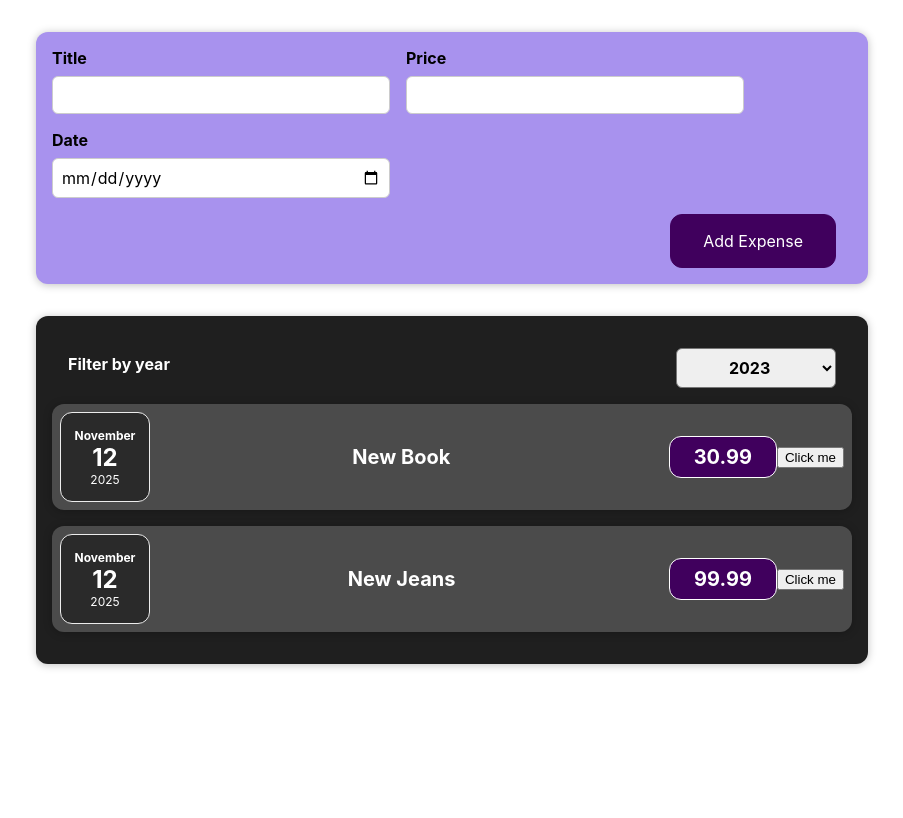
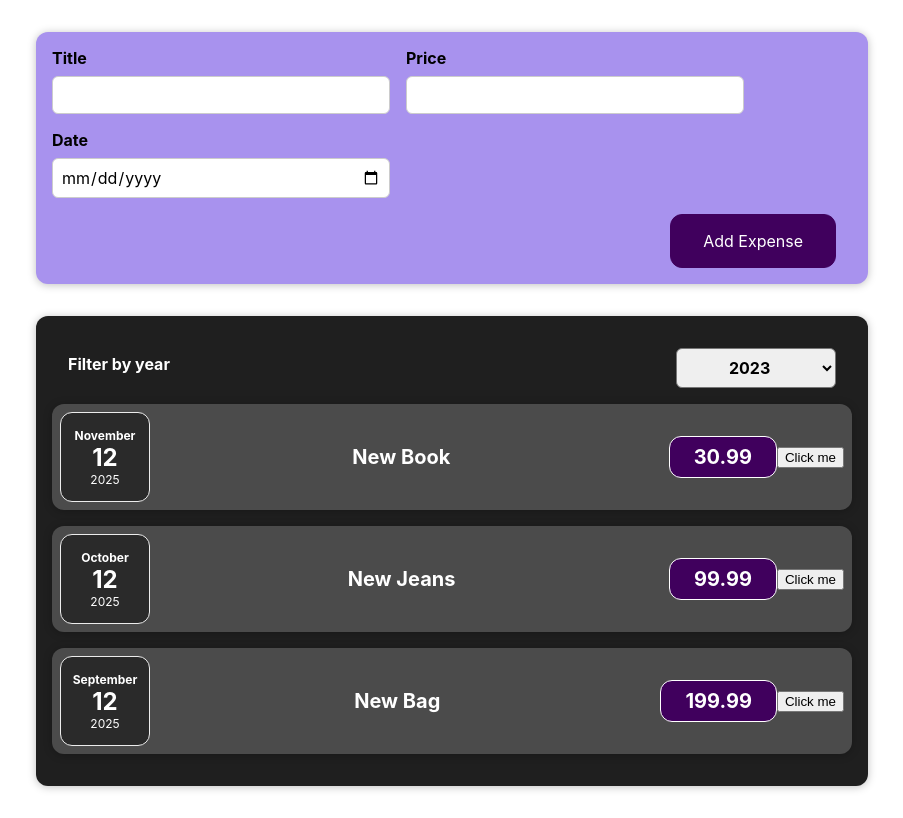
Before and after one commit to matssaaren/expenses, a React (Create React App) app: page / in a window 1280 px wide. Shown: the whole page, without its empty margins (188-1091 px from the left). Built offline with nearby package versions, Linux system fonts and the light colour scheme.

Commit message:
13. Vormi andmete kuvamine nimekirjast

```diff
--- a/src/App.js
+++ b/src/App.js
@@ -1,32 +1,43 @@
 import './App.css';
 import Expenses from './components/Expenses/Expenses'
 import NewExpense from './components/NewExpense/NewExpense'
-function App() {
-  // Pooleli 7. Komponentide kompositsioon ja failis Card.js
+import { useState } from 'react';
+
 const DUMMY_EXPENSES = [
   {
-      key: 1,
+    id: 'id1',
     date: new Date(2025, 10, 12),
     title: 'New Book',
     amount: 30.99
   },
   {
-      key: 2,
-      date: new Date(2025, 10, 12),
+    id: 'id2',
+    date: new Date(2025, 9, 12),
     title: 'New Jeans',
     amount: 99.99
+  },
+  {
+    id: 'id3',
+    date: new Date(2025, 8, 12),
+    title: 'New Bag',
+    amount: 199.99
   }
 ]
 
+function App() {
+
+  const [expenses, setExpenses] = useState(DUMMY_EXPENSES)
 
   const addExpenseHandler = (expense) => {
-    console.log(expense)
+    setExpenses((previousExpenses) => {
+      return [expense, ...previousExpenses]
+    })
   }
 
   return (
     <div className="App">
       <NewExpense onAddExpense={addExpenseHandler}/>
-      <Expenses expenses={DUMMY_EXPENSES} />
+      <Expenses expenses={expenses} />
     </div>
   );
 }
--- a/src/components/Expenses/ExpenseItem.js
+++ b/src/components/Expenses/ExpenseItem.js
@@ -6,7 +6,7 @@
 
 const ExpenseItem = (props) => {
 
-    const [title, setTitle] = useState(props.ExpenseData.title)
+    const [title, setTitle] = useState(props.expenseData.title)
 
     const clickHandler = () => {
         console.log('Clicked!')
@@ -16,10 +16,10 @@
 
     return (
         <Card className='expense-item'>
-            <ExpenseDate date={props.ExpenseData.date}/>
+            <ExpenseDate date={props.expenseData.date}/>
             <div className='expense-item__description'>
                 <h2>{title}</h2>
-                <div className='expense-item__price'>{props.ExpenseData.amount}</div>
+                <div className='expense-item__price'>{props.expenseData.amount}</div>
             </div>
             <button onClick={clickHandler}>Click me</button>
         </Card>
--- a/src/components/Expenses/Expenses.js
+++ b/src/components/Expenses/Expenses.js
@@ -17,7 +17,7 @@
         <Card className="expenses">
             <ExpensesFilter selected={filteredYear} onChangeFilter={filterChangeHandler}/>
             {props.expenses.map((expense) => (
-                <ExpenseItem ExpenseData={expense}/>
+                <ExpenseItem expenseData={expense} key={expense.id}/>
         ))}
         </Card>
     )
```
Lines whose indentation alone changed are shown as unchanged.
